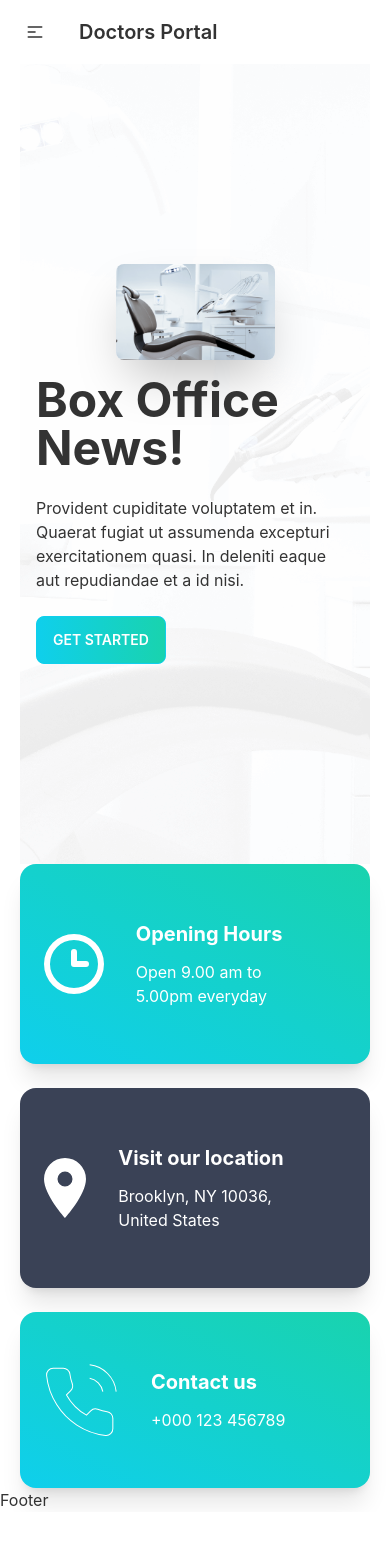
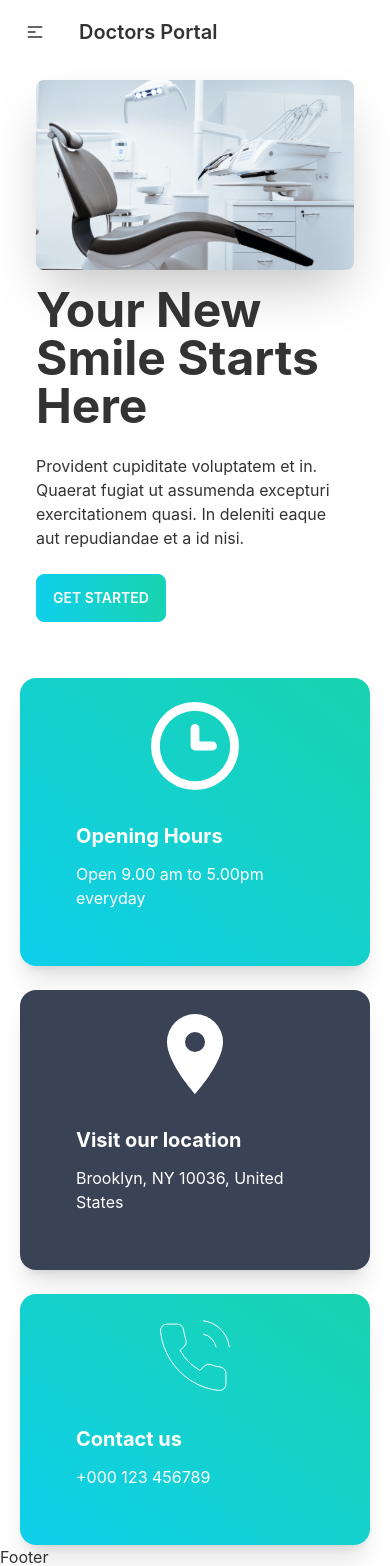
Before and after one commit to rakib099/doctors-portal-client, a React (Create React App) app: page / in a window 390 px wide. Shown: the top 1566 px of the page. Before the commit the page ends 1512 px from the top, so only its background shows below. Built offline with nearby package versions, Linux system fonts and the light colour scheme.

Commit message:
Banner and info cards improved for mobile and tablets

```diff
--- a/src/pages/Home/Banner/Banner.js
+++ b/src/pages/Home/Banner/Banner.js
@@ -3,11 +3,11 @@ import chair from '../../../assets/images/chair.png';
 
 const Banner = () => {
     return (
-        <div className="hero h-[50rem] bg-[url('/src/assets/images/bg.png')]">
+        <div className="hero lg:h-[50rem] lg:bg-[url('/src/assets/images/bg.png')]">
             <div className="hero-content flex-col lg:flex-row-reverse">
-                <img src={chair} className="rounded-lg w-1/2 shadow-2xl" alt='' />
+                <img src={chair} className="rounded-lg lg:w-1/2 shadow-2xl" alt='' />
                 <div>
-                    <h1 className="text-5xl font-bold">Box Office News!</h1>
+                    <h1 className="text-5xl font-bold">Your New Smile Starts Here</h1>
                     <p className="py-6">Provident cupiditate voluptatem et in. Quaerat fugiat ut assumenda excepturi exercitationem quasi. In deleniti eaque aut repudiandae et a id nisi.</p>
                     <button className="btn btn-primary text-white bg-gradient-to-r from-primary to-secondary">Get Started</button>
                 </div>
--- a/src/pages/Home/InfoCards/InfoCard.js
+++ b/src/pages/Home/InfoCards/InfoCard.js
@@ -4,7 +4,7 @@ const InfoCard = ({card}) => {
     const {name, description, icon, bgClass} = card
 
     return (
-        <div className={`card text-white p-6 card-side bg-base-100 shadow-xl ${bgClass}`}>
+        <div className={`card text-white p-6 md:card-side shadow-xl ${bgClass}`}>
             <figure><img src={icon} alt="Movie" /></figure>
             <div className="card-body">
                 <h2 className="text-xl font-bold mb-1">{name}</h2>
--- a/src/pages/Home/InfoCards/InfoCards.js
+++ b/src/pages/Home/InfoCards/InfoCards.js
@@ -31,7 +31,7 @@ const InfoCards = () => {
     ]
 
     return (
-        <div className='grid grid-cols-1 md:grid-cols-2 lg:grid-cols-3 gap-6'>
+        <div className='grid grid-cols-1 md:grid-cols-2 lg:grid-cols-3 gap-6 mt-10 lg:mt-0'>
             {
                 cardData.map(card => <InfoCard
                     key={card.id}
```
